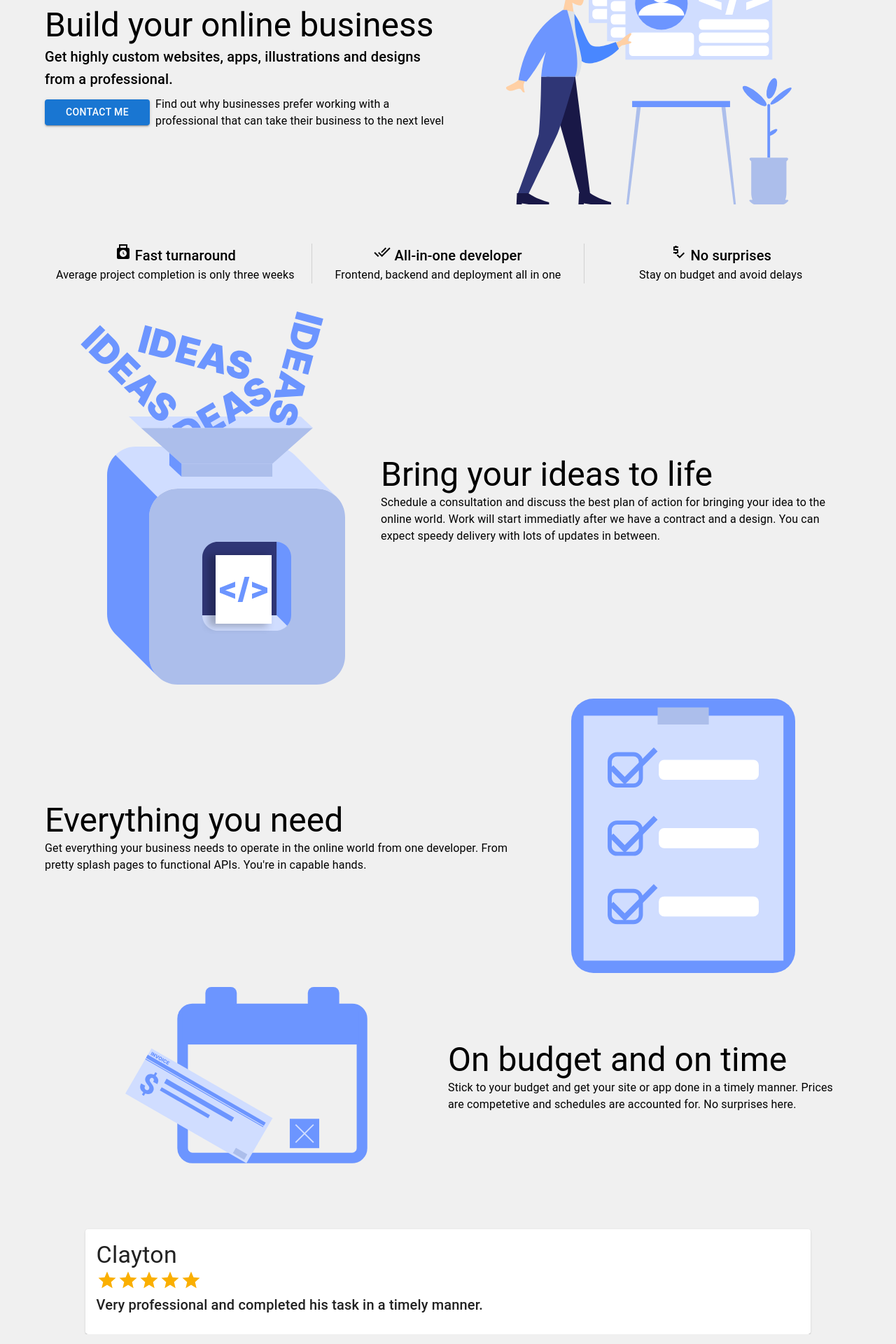
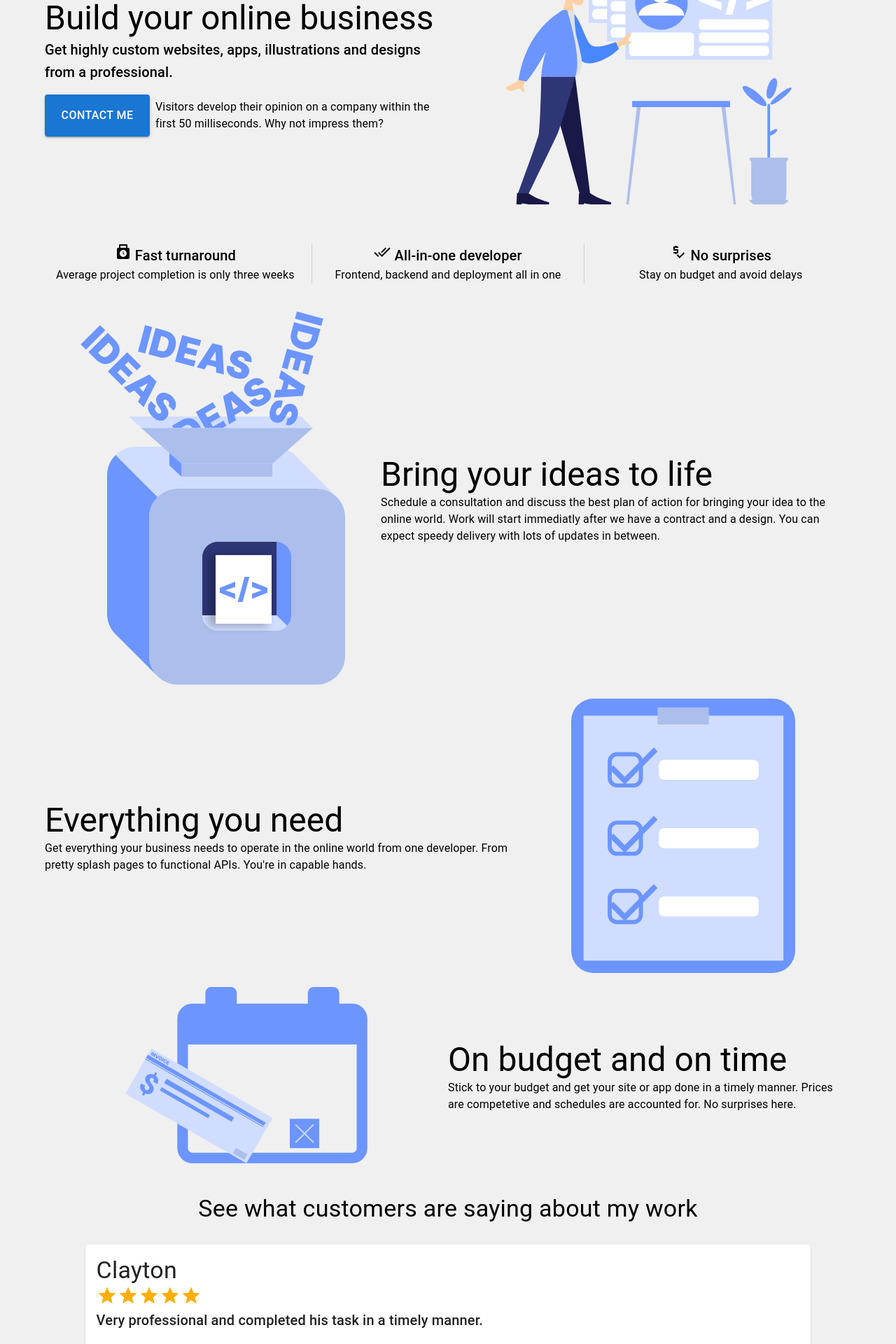
Before and after one commit to rewrite123/portfolio, a React app in the folder frontend/: page / in a window 1280 px wide. Shown: the part 200-2120 px from the top of the page at 70% size. Built offline with nearby package versions, Linux system fonts and the light colour scheme.

Commit message:
Added deployment promo

```diff
--- /dev/null
+++ b/frontend/src/components/DeploymentPromotional.comp.tsx
@@ -0,0 +1,88 @@
+import {
+  Box,
+  Card,
+  CardContent,
+  Grid,
+  Typography,
+  useMediaQuery,
+  useTheme,
+} from "@mui/material";
+import React from "react";
+
+import figmaLogo from "../assets/figmaLogo.svg";
+import DeployCloud from "../assets/DeployCloud.svg";
+
+const DeploymentPromotional = () => {
+  const theme = useTheme();
+  const smDownMediaQuery = useMediaQuery(theme.breakpoints.down("sm"));
+  const mdDownMediaQuery = useMediaQuery(theme.breakpoints.down("md"));
+
+  return (
+    <Box
+      sx={{
+        display: "flex",
+        justifyContent: "center",
+        alignItems: "center",
+        mt: "75px",
+      }}
+    >
+      <Card
+        sx={{
+          width: smDownMediaQuery
+            ? undefined
+            : mdDownMediaQuery
+            ? "90%"
+            : "760px",
+          minHeight: "320px",
+          // background: "#000",
+          backgroundImage:
+            "radial-gradient(ellipse farthest-corner at 10% 250%, #1976d2 0%, #1976d2 77%, #4e95d3 77%)",
+          color: "#fff",
+        }}
+      >
+        <CardContent>
+          <Typography variant="h3" sx={{ textAlign: "center", mb: 2 }}>
+            Deploy to the cloud
+          </Typography>
+          <Grid container>
+            <Grid
+              item
+              xs={12}
+              md={6}
+              sx={{
+                display: "flex",
+                justifyContent: "center",
+                alignItems: "center",
+              }}
+            >
+              <img
+                src={DeployCloud}
+                style={{
+                  maxWidth: "100%",
+                  height: "260px",
+                }}
+              />
+            </Grid>
+            <Grid
+              item
+              xs={12}
+              md={6}
+              sx={{
+                display: "flex",
+                justifyContent: "center",
+                alignItems: "center",
+              }}
+            >
+              <Typography variant="h5">
+                Use professional deployment options for your website or app. I
+                am experienced in Linux, AWS, Heroku, Linode and Webflow for
+                major projects.
+              </Typography>
+            </Grid>
+          </Grid>
+        </CardContent>
+      </Card>
+    </Box>
+  );
+};
+export default DeploymentPromotional;
--- a/frontend/src/components/Jumbotron.comp.tsx
+++ b/frontend/src/components/Jumbotron.comp.tsx
@@ -47,19 +47,19 @@ const Jumbotron = () => {
             justifyContent: "center",
             alignItems: "center ",
             gap: 1,
-            mt: 1,
+            mt: 2,
           }}
         >
           <Button
             variant="contained"
             href="/contact"
-            sx={{ minWidth: "150px" }}
+            sx={{ minWidth: "150px", minHeight: "60px", fontSize: "16px" }}
           >
             Contact me
           </Button>
           <Typography>
-            Find out why businesses prefer working with a professional that can
-            take their business to the next level
+            Visitors develop their opinion on a company within the first 50
+            milliseconds. Why not impress them?
           </Typography>
         </Box>
       </Grid>
--- a/frontend/src/components/Reviews.comp.tsx
+++ b/frontend/src/components/Reviews.comp.tsx
@@ -29,27 +29,33 @@ const Reviews = () => {
     {
       stars: 5,
       name: "Chip",
-      review: "Awesome to work with. Very responsive.",
+      review:
+        "Awesome work on my site. I highly recomend him for all my custom coding jobs!",
     },
     {
       stars: 4,
       name: "Jada",
-      review: "Enjoyed working with him, responsive and helpful.",
+      review: "Enjoyed working with him. Responsive and helpful.",
     },
     {
       stars: 4,
       name: "Isabella",
-      review: "",
+      review:
+        "He is very organized and thoughtful throughout the process. I was satisfied with his work.",
     },
     {
       stars: 3.5,
       name: "Kris",
-      review: "Ended up doing really well on our project.",
+      review:
+        "Ended up doing really well on our project despite a rough start.",
     },
   ];
 
   return (
     <Box sx={{ my: 5 }}>
+      <Typography variant="h4" sx={{ textAlign: "center" }}>
+        See what customers are saying about my work
+      </Typography>
       <Carousel
         autoPlay={true}
         navButtonsAlwaysInvisible={true}
@@ -66,7 +72,7 @@ const Reviews = () => {
                 justifyContent: "end",
                 alignItems: "center",
                 flexDirection: "column",
-                minHeight: "200px",
+                minHeight: "180px",
               }}
             >
               <Card
@@ -81,6 +87,7 @@ const Reviews = () => {
                     name="read-only"
                     size="large"
                     value={review.stars}
+                    precision={0.5}
                     readOnly
                   />
                   <Typography variant="h6">{review.review}</Typography>
--- a/frontend/src/views/Landing.view.tsx
+++ b/frontend/src/views/Landing.view.tsx
@@ -23,6 +23,7 @@ import AllInOneDeveloper from "../components/AllInOneDeveloper.comp";
 import OnBudgetAndOnTime from "../components/OnBudgetAndOnTime.comp";
 import Reviews from "../components/Reviews.comp";
 import DesignsPromotional from "../components/DesignsPromotional.comp";
+import DeploymentPromotional from "../components/DeploymentPromotional.comp";
 import Headline from "../components/Headline.comp";
 import Footer from "../components/Footer.comp";
 
@@ -44,6 +45,7 @@ const Landing = () => {
         <OnBudgetAndOnTime />
         <Reviews />
         <DesignsPromotional />
+        <DeploymentPromotional />
         <Box sx={{ pt: 5 }}>
           <Headline />
         </Box>
```
Also changed, not shown: frontend/src/assets/DeployCloud.svg (added).
